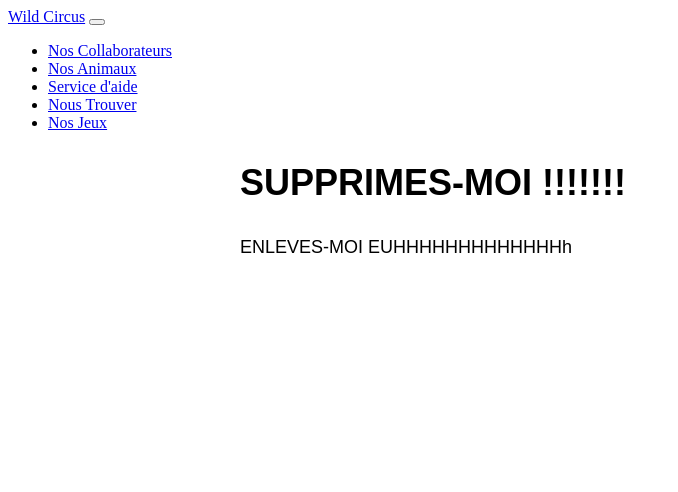
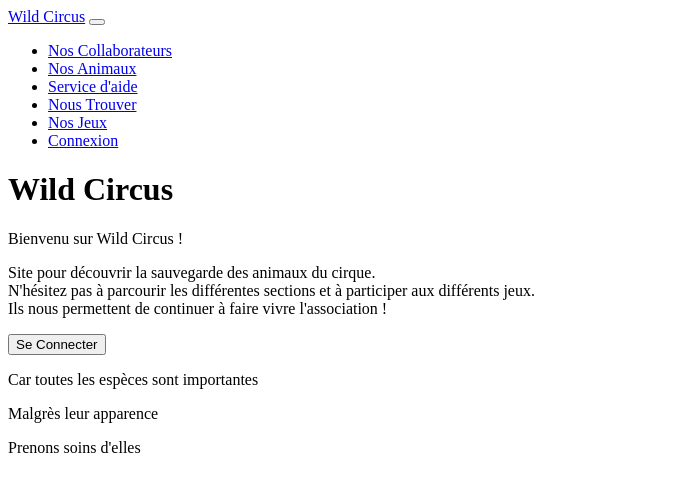
Before and after one commit to Manguet/checkpoint4, a Symfony app: template templates/index.html.twig in a window 1280 px wide. Shown: the top 492 px of the page, without its empty margins (0-678 px from the left). Run offline with Twig, Linux system fonts and the light colour scheme; the template is opened without the code that fills it, so the values that code supplies are empty; some libraries are stand-ins or nearby versions.

Commit message:
Homepage Done

```diff
--- a/assets/css/app.scss
+++ b/assets/css/app.scss
@@ -2,3 +2,4 @@
 @import "variables";
 @import "main";
 @import "navbar";
+@import "homepage";
--- a/assets/css/navbar.scss
+++ b/assets/css/navbar.scss
@@ -2,12 +2,13 @@
   background-color: $green;
   box-shadow: 3px 3px 3px $black;
   .navbar-brand {
-    font-size: 3rem;
+    font-size: 3.5rem;
   }
   a {
     color: $black;
     &:hover {
       color: $white;
+      text-shadow: 2px 2px 2px $blue;
     }
   }
   .nav-link {
--- a/assets/css/variables.scss
+++ b/assets/css/variables.scss
@@ -2,6 +2,7 @@
 $white: #FFF;
 $green: #52BE80;
 $blue: #3498DB;
+$transp-white: rgba(255, 255, 255, .5);;
 
 $body-text: 'Tangerine', cursive;
 $title-text: 'Bad Script', cursive;
--- a/src/DataFixtures/AnimalFixtures.php
+++ b/src/DataFixtures/AnimalFixtures.php
@@ -38,7 +38,7 @@
             'race'         => 'Européen',
             'color'        => 'Roux',
             'gender'       => 'Mâle',
-            'image'        => 'https://zupimages.net/viewer.php?id=20/05/v9q9.jpg',
+            'image'        => 'https://zupimages.net/up/20/05/v9q9.jpg',
         ],
         'Faya' => [
             'description'  => 'Faya est une petite chienne qui a eu de longues journées. Elle a été saisi et
--- a/templates/base/_navbar.html.twig
+++ b/templates/base/_navbar.html.twig
@@ -1,5 +1,5 @@
 <nav class="navbar navbar-expand-lg">
-    <a class="navbar-brand" href="{{ path('app_index') }}">Wild Circus</a>
+    <a class="navbar-brand" href="{{ path('app_index') }}"><i class="fas fa-paw"></i> Wild Circus</a>
     <button class="navbar-toggler" type="button" data-toggle="collapse" data-target="#navbarSupportedContent" aria-controls="navbarSupportedContent" aria-expanded="false" aria-label="Toggle navigation">
         <span class="navbar-toggler-icon"></span>
     </button>
@@ -21,6 +21,9 @@
             <li class="nav-item">
                 <a class="nav-link active" href="#">Nos Jeux</a>
             </li>
+            <li class="nav-item">
+                <a class="nav-link active" href="#">Connexion <i class="fas fa-user-circle"></i></a>
+            </li>
         </ul>
     </div>
 </nav>
--- a/templates/index.html.twig
+++ b/templates/index.html.twig
@@ -1,16 +1,56 @@
 {% extends 'base.html.twig' %}
 
-{% block title %}PAGE A SUPPRIMER{% endblock %}
+{% block title %}Wild Circus{% endblock %}
 
 {% block body %}
-<style>
-    .example-wrapper { margin: 1em auto; max-width: 800px; width: 95%; font: 18px/1.5 sans-serif; }
-    .example-wrapper code { background: #F5F5F5; padding: 2px 6px; }
-</style>
+    <div class="d-flex">
 
-<div class="example-wrapper">
-    <h1>SUPPRIMES-MOI !!!!!!!</h1>
-    <i class="far fa-address-card"></i>
-    ENLEVES-MOI EUHHHHHHHHHHHHHh
-</div>
+        <div class="col col-8 homepage">
+            <div class="container-homepage">
+                <div class="text-center container">
+                    <h1><span>W</span>ild <span>C</span>ircus</h1>
+                    <p class="homepage-uppertext">Bienvenu sur Wild Circus !</p>
+                    <p class="mt-5">
+                        Site pour découvrir la sauvegarde des animaux du cirque. <br>
+                        N'hésitez pas à parcourir les différentes sections et à participer aux différents jeux. <br>
+                        Ils nous permettent de continuer à faire vivre l'association !
+                    </p>
+                    {% if app.user != true %}
+                        <a href="#">
+                            <button class="btn main-btn">
+                                Se Connecter
+                            </button>
+                        </a>
+                    {% endif %}
+                </div>
+
+                <div class="container d-flex justify-content-around mt-5">
+                    <div class="text-center">
+                        <i class="fas fa-horse icon"></i>
+                        <p class="white-text">Car toutes les espèces sont importantes</p>
+                    </div>
+                    <div class="text-center">
+                        <i class="fas fa-spider icon"></i>
+                        <p class="white-text">Malgrès leur apparence</p>
+                    </div>
+                    <div class="text-center">
+                        <i class="fas fa-feather-alt icon"></i>
+                        <p class="white-text">Prenons soins d'elles</p>
+                    </div>
+                </div>
+            </div>
+        </div>
+
+        <div class="col col-4 homepage-cards d-flex flex-column justify-content-center align-items-center">
+            {% for animal in lastAnimals %}
+                <div class="card mt-3">
+                    <img src="{{ animal.image }}" class="card-img-top" alt="photo de {{ animal.name }}">
+                    <div class="card-body">
+                        <p class="card-text text-center">{{ animal.name }}</p>
+                    </div>
+                </div>
+            {% endfor %}
+        </div>
+
+    </div>
 {% endblock %}
```
Also changed, not shown: assets/css/homepage.scss (added, +50 -0 lines), assets/css/main.scss (+12 -1 lines), src/Controller/DefaultController.php (+7 -1 lines), src/Repository/AnimalRepository.php (+5 -24 lines).
